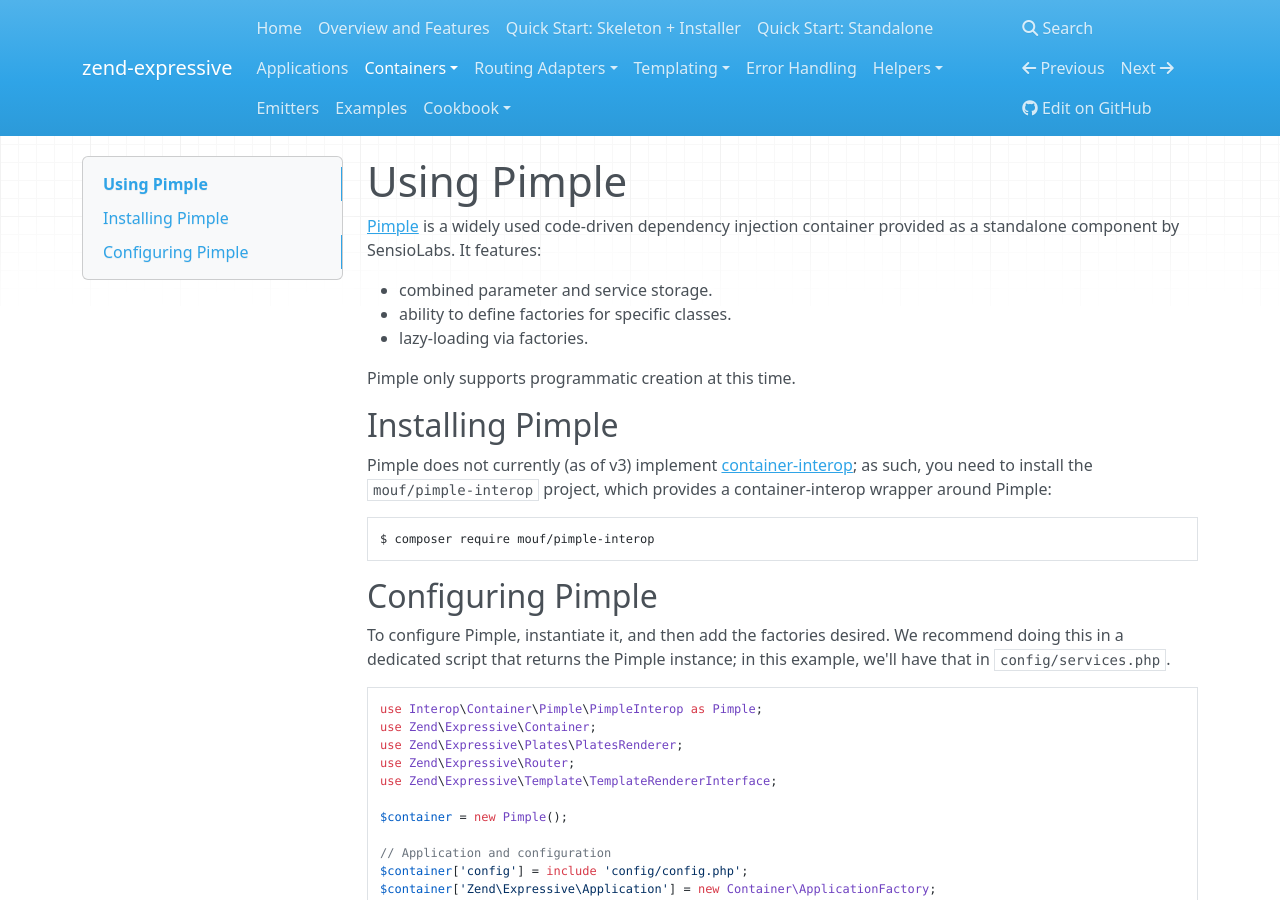
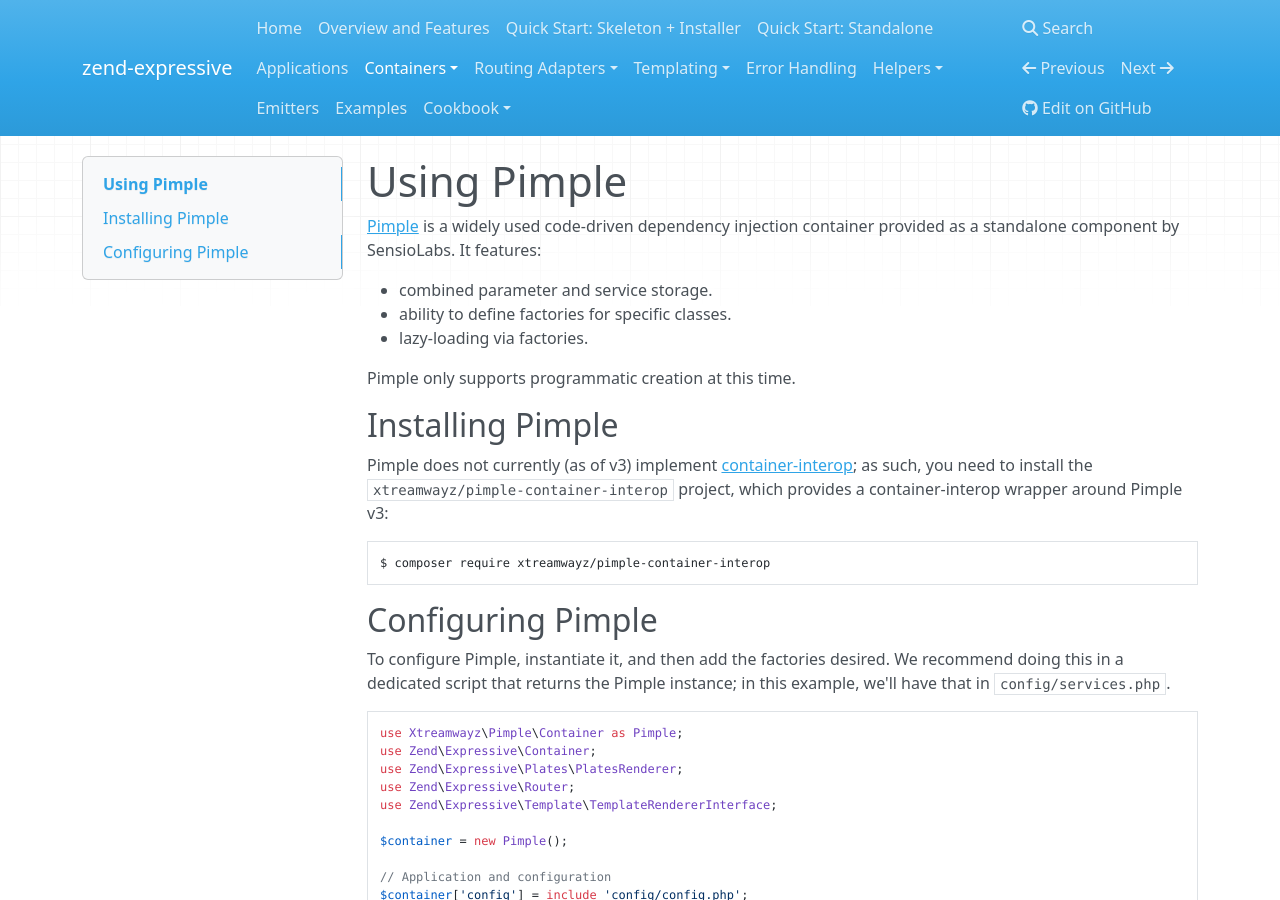
Before and after one commit to zendframework/zend-expressive, an MkDocs documentation site: the page built from doc/book/container/pimple.md, in a window 1280 px wide and 900 px high. Built offline with MkDocs 1.6.1, drawn with Linux system fonts in a browser that asks for light colours; nearby versions of some CDN libraries; old or Windows-style settings are respelled for this version of MkDocs.

Commit message:
Update docs to use xtreamwayz\pimple-container-interop
Following on zendframework/zend-expressive-skeleton#49, this patch updates the
codebase to recommend xtreamwayz/pimple-container-interop for Pimple users. This
is to ensure developers are using the latest stable release of Pimple (currently
v3), and using a container with the same public API as Pimple itself.

````diff
--- a/composer.json
+++ b/composer.json
@@ -52,7 +52,7 @@
         "zendframework/zend-expressive-twigrenderer": "^1.0 to use the Twig template renderer",
         "zendframework/zend-expressive-zendviewrenderer": "^1.0 to use the zend-view PhpRenderer template renderer",
         "aura/di": "3.0.*@beta to make use of Aura.Di dependency injection container",
-        "mouf/pimple-interop": "^1.0 to use Pimple for dependency injection",
+        "xtreamwayz/pimple-container-interop": "^1.0 to use Pimple for dependency injection",
         "zendframework/zend-servicemanager": "^2.5 to use zend-servicemanager for dependency injection"
     },
     "scripts": {
--- a/doc/book/container/pimple.md
+++ b/doc/book/container/pimple.md
@@ -14,11 +14,11 @@
 
 Pimple does not currently (as of v3) implement
 [container-interop](https://github.com/container-interop/container-interop); as
-such, you need to install the `mouf/pimple-interop` project, which provides a
-container-interop wrapper around Pimple:
+such, you need to install the `xtreamwayz/pimple-container-interop` project,
+which provides a container-interop wrapper around Pimple v3:
 
 ```bash
-$ composer require mouf/pimple-interop
+$ composer require xtreamwayz/pimple-container-interop
 ```
 
 ## Configuring Pimple
@@ -28,7 +28,7 @@
 this example, we'll have that in `config/services.php`.
 
 ```php
-use Interop\Container\Pimple\PimpleInterop as Pimple;
+use Xtreamwayz\Pimple\Container as Pimple;
 use Zend\Expressive\Container;
 use Zend\Expressive\Plates\PlatesRenderer;
 use Zend\Expressive\Router;
````
Also changed, not shown: README.md (+2 -2 lines).
